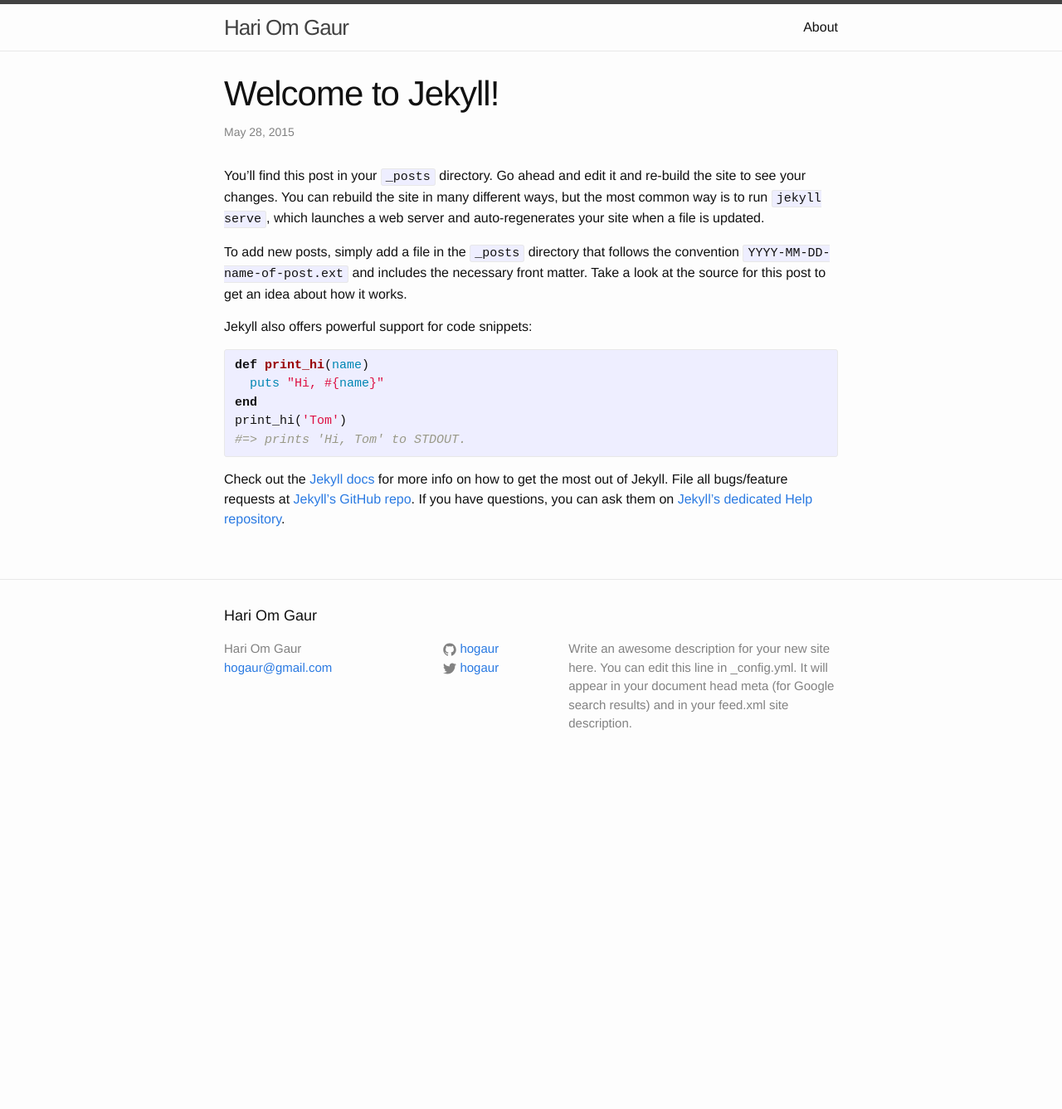
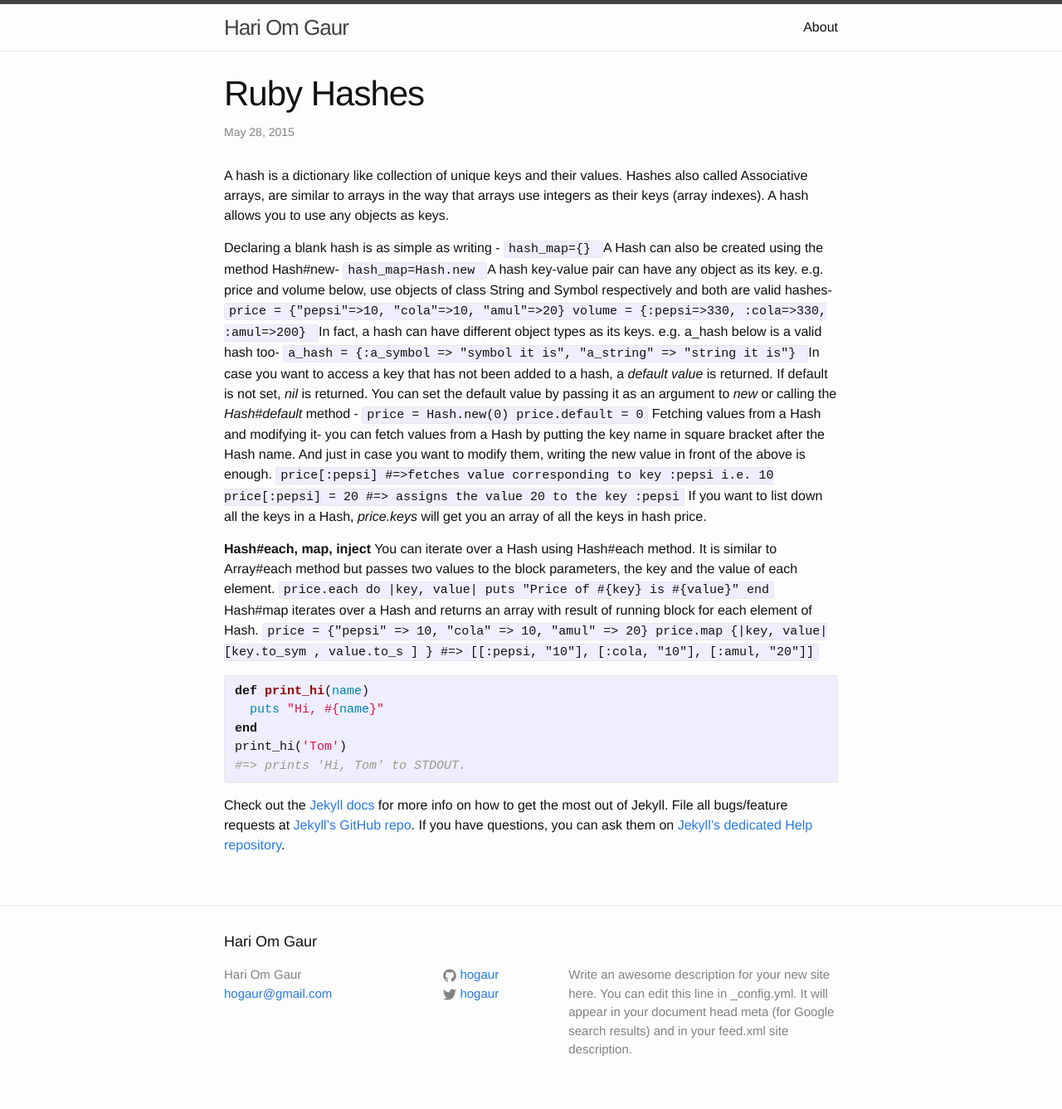
Before and after one commit to hogaur/hogaur.github.io, a Jekyll site: the page built from _posts/2015-05-28-welcome-to-jekyll.markdown, in a window 1280 px wide. Shown: the whole page at 83% size. Built offline with Jekyll 4.4.1, drawn with Linux system fonts in a browser that asks for light colours; before the commit the page ends 944 px from its top, so only the background shows below that.

Commit message:
First blog added

```diff
--- a/_posts/2015-05-28-welcome-to-jekyll.markdown
+++ b/_posts/2015-05-28-welcome-to-jekyll.markdown
@@ -1,14 +1,64 @@
 ---
 layout: post
-title:  "Welcome to Jekyll!"
+title:  "Ruby Hashes"
 date:   2015-05-28 19:11:11
-categories: jekyll update
+categories:
 ---
-You’ll find this post in your `_posts` directory. Go ahead and edit it and re-build the site to see your changes. You can rebuild the site in many different ways, but the most common way is to run `jekyll serve`, which launches a web server and auto-regenerates your site when a file is updated.
+ A hash is a dictionary like collection of unique keys and their values.
+ Hashes also called Associative arrays, are similar to arrays in the way
+ that arrays use integers as their keys (array indexes). A hash allows
+ you to use any objects as keys.
 
-To add new posts, simply add a file in the `_posts` directory that follows the convention `YYYY-MM-DD-name-of-post.ext` and includes the necessary front matter. Take a look at the source for this post to get an idea about how it works.
+ Declaring a blank hash is as simple as writing -
+ <code>
+ hash_map={}
+ </code>
+ A Hash can also be created using the method Hash#new-
+ <code>
+ hash_map=Hash.new
+ </code>
+ A hash key-value pair can have any object as its key. e.g. price and
+ volume below, use objects of class String and Symbol respectively and
+ both are valid hashes-
+ <code>
+ price = {"pepsi"=>10, "cola"=>10, "amul"=>20}
+ volume = {:pepsi=>330, :cola=>330, :amul=>200}
+ </code>
+ In fact, a hash can have different object types as its keys. e.g.
+ a_hash below is a valid hash too-
+ <code>
+ a_hash = {:a_symbol => "symbol it is", "a_string" => "string it is"}
+ </code>
+ In case you want to access a key that has not been added to a hash, a
+ <em>default value</em> is returned. If default is not set, <em>nil</em>
+ is returned. You can set the default value by passing it as an argument
+ to <em>new</em> or calling the <em>Hash#default</em> method -
+ <code>price = Hash.new(0)
+ price.default = 0</code>
+ Fetching values from a Hash and modifying it- you can fetch values from
+ a Hash by putting the key name in square bracket after the Hash name.
+ And just in case you want to modify them, writing the new value in
+ front of the above is enough.
+ <code>price[:pepsi] #=>fetches value corresponding to key :pepsi i.e.
+ 10
+ price[:pepsi] = 20 #=> assigns the value 20 to the key :pepsi</code>
+ If you want to list down all the keys in a Hash,
+ <em>price.keys</em> will get you an array of all the keys in hash
+ price.
 
-Jekyll also offers powerful support for code snippets:
+ <strong>Hash#each, map, inject</strong>
+ You can iterate over a Hash using Hash#each method. It is similar to
+ Array#each method but passes two values to the block parameters, the
+ key and the value of each element.
+ <code>price.each do |key, value|
+ puts "Price of #{key} is #{value}"
+ end
+ </code>
+ Hash#map iterates over a Hash and returns an array with result of
+ running block for each element of Hash.
+ <code>price = {"pepsi" => 10, "cola" => 10, "amul" => 20}
+ price.map {|key, value| [key.to_sym , value.to_s ] } #=> [[:pepsi,
+ "10"], [:cola, "10"], [:amul, "20"]]</code>
 
 {% highlight ruby %}
 def print_hi(name)
```
